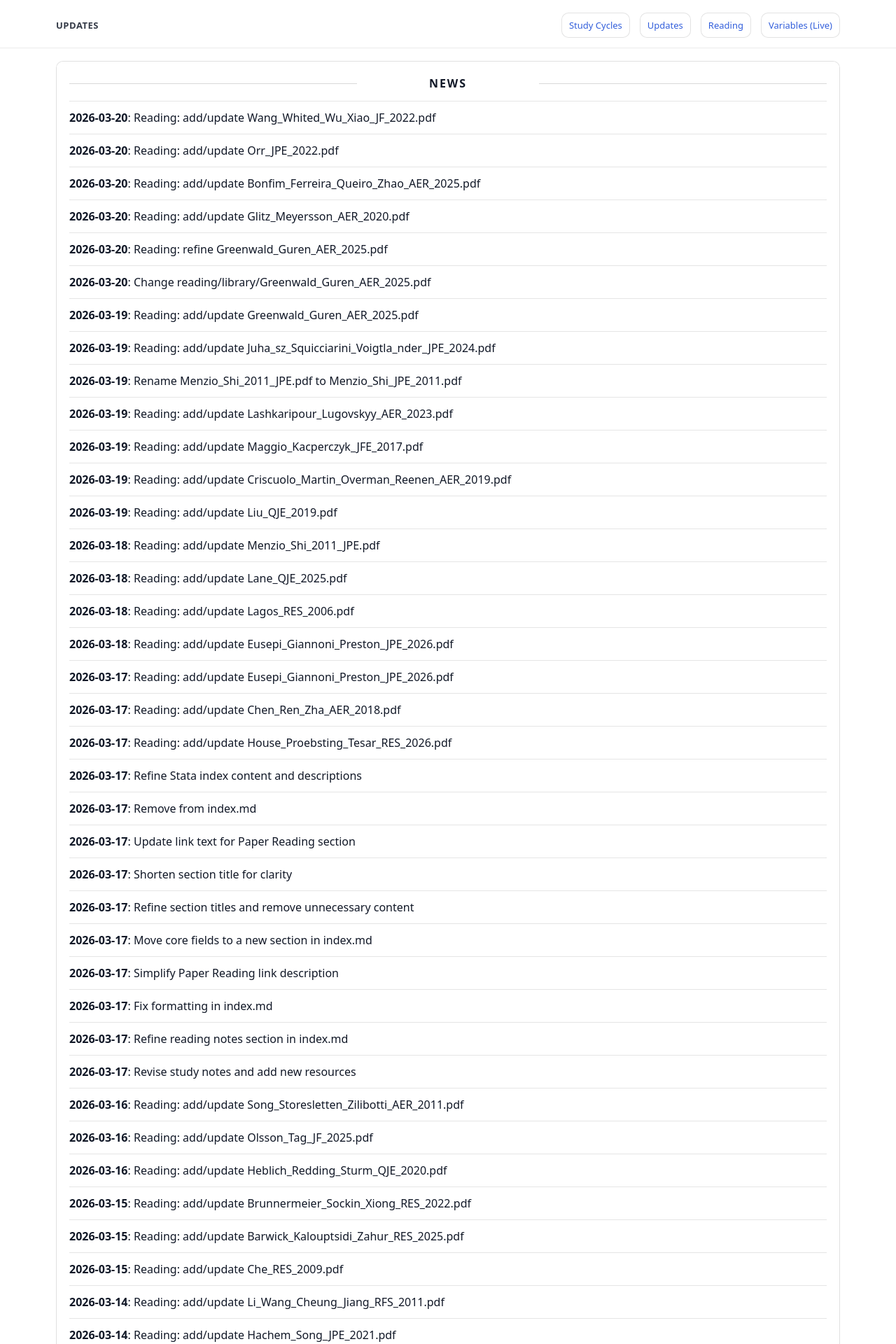
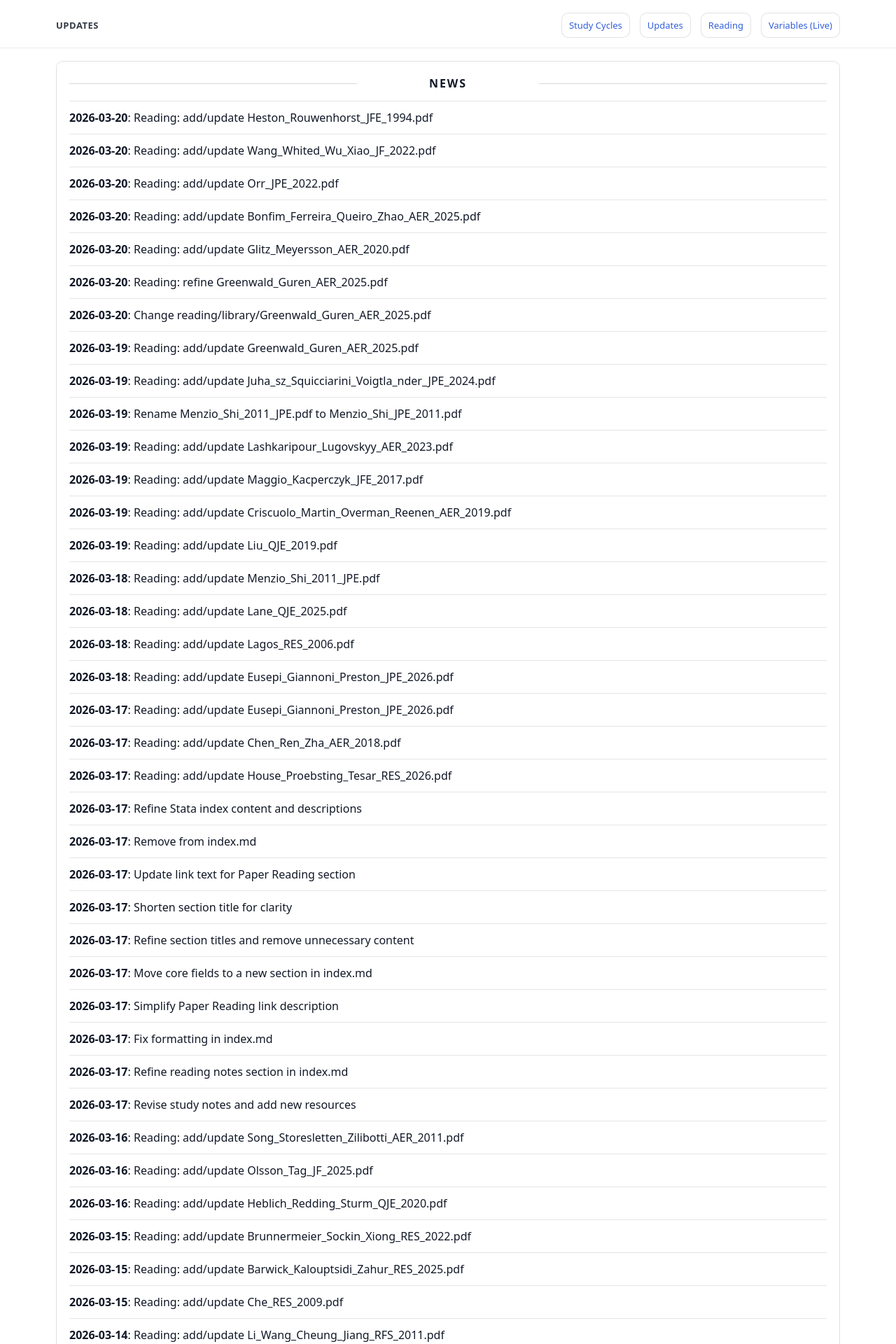
Before and after one commit to yaxinzn/study-archive, a Jekyll site: the page built from updates/index.md, in a window 1280 px wide. Shown: the top 1920 px of the page at 70% size. Built offline with Jekyll 4.4.1, drawn with Linux system fonts in a browser that asks for light colours; some of the changed text lies outside the part shown.

Commit message:
chore: update NEWS feed

```diff
--- a/_data/news.yml
+++ b/_data/news.yml
@@ -1,4 +1,7 @@
 # Auto-generated update history (sorted newest -> oldest). Do not edit manually.
+- ts: "1774008039"
+  date: "2026-03-20"
+  title: "Reading: add/update Heston_Rouwenhorst_JFE_1994.pdf"
 - ts: "1774007990"
   date: "2026-03-20"
   title: "Reading: add/update Wang_Whited_Wu_Xiao_JF_2022.pdf"
```
